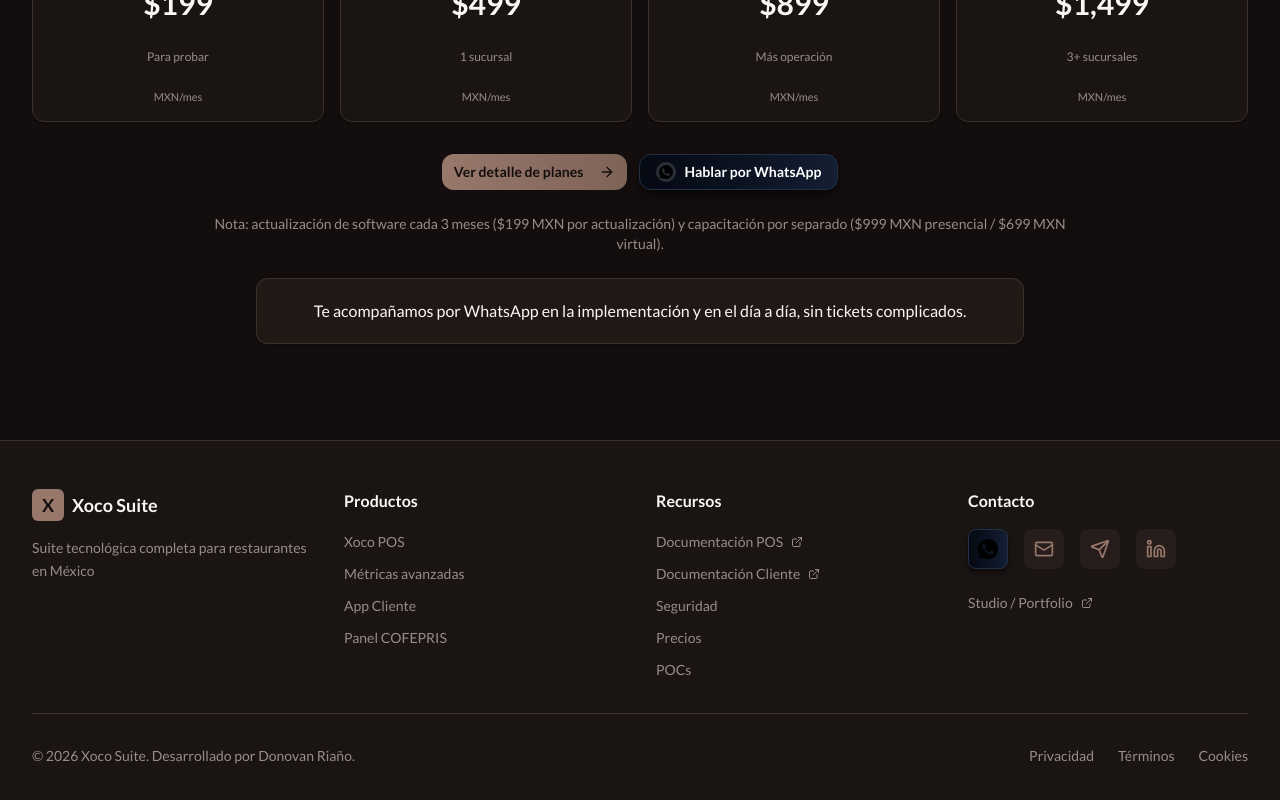
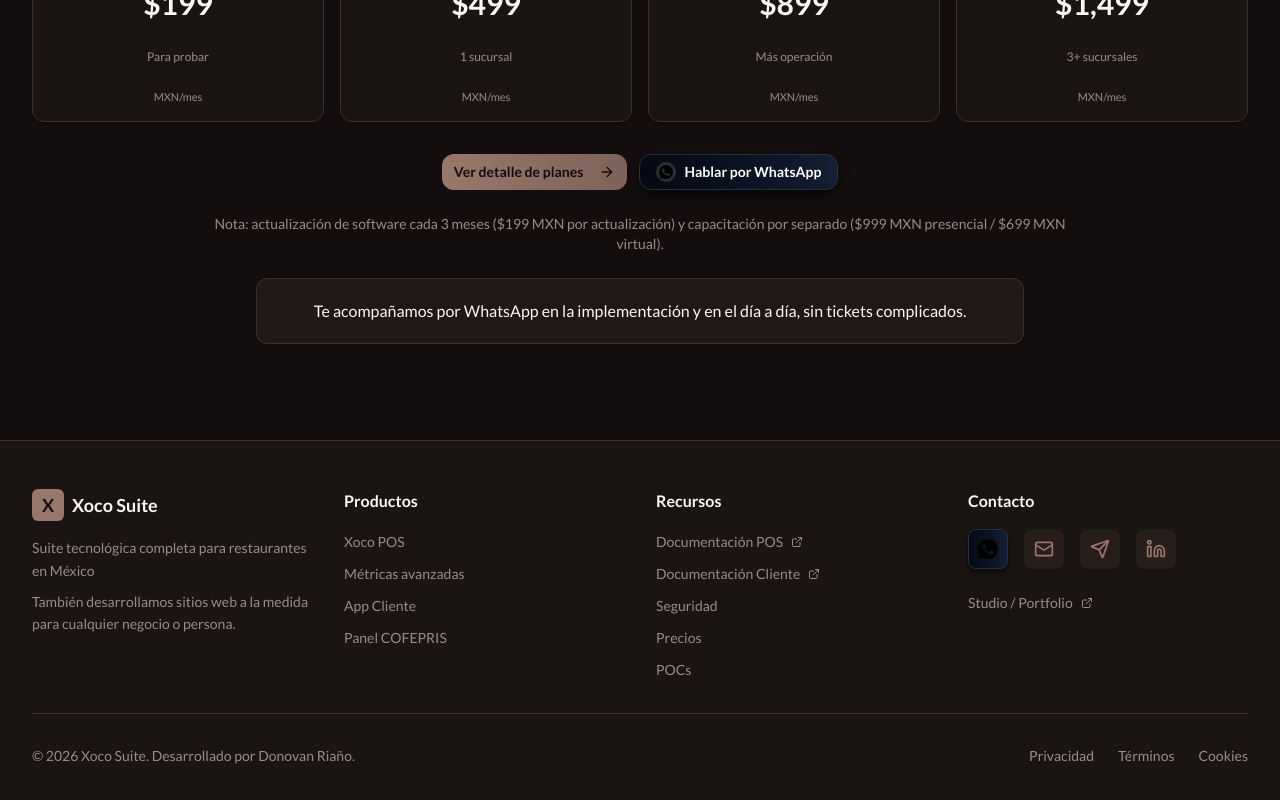
Before and after one commit to driano7/Landing-POS-Client-App, a Next.js app: page / in a window 1280 px wide. Shown: the part 3053-3853 px from the top of the page. Built offline with nearby package versions, Linux system fonts and the light colour scheme.

Commit message:
mini changes footer

```diff
--- a/components/sections/footer.tsx
+++ b/components/sections/footer.tsx
@@ -22,6 +22,9 @@ export function Footer() {
             </div>
             <p className="text-sm text-muted-foreground leading-relaxed">
               Suite tecnológica completa para restaurantes en México
+            </p>
+            <p className="text-sm text-muted-foreground leading-relaxed mt-2">
+              También desarrollamos sitios web a la medida para cualquier negocio o persona.
             </p>
           </div>
 
```
